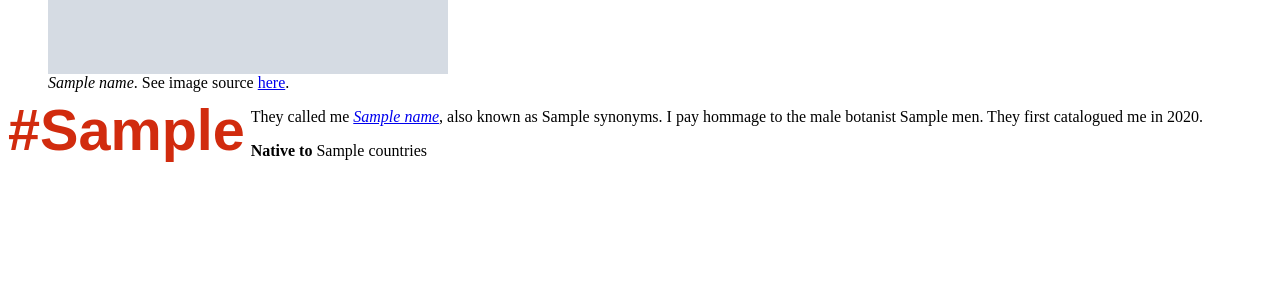
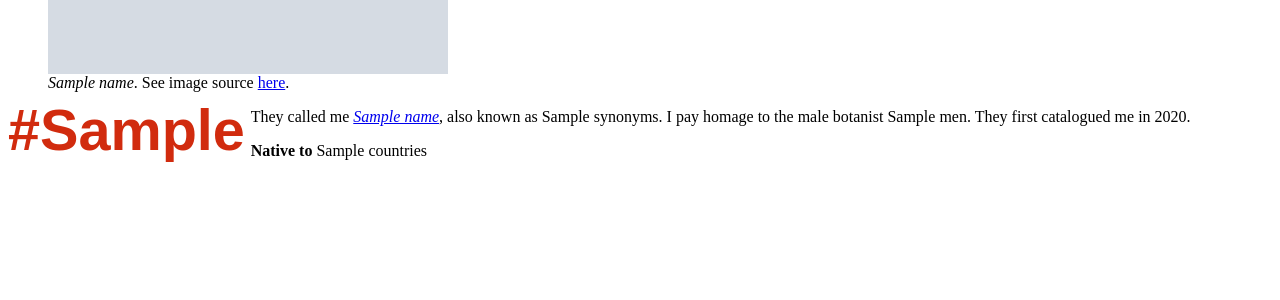
Before and after one commit to TaiLinhares/named-after-men, a Python web app: template src/templates/wp_template.html in a window 1280 px wide. Shown: the part 242-542 px from the top of the page. Run offline with Jinja, Linux system fonts and the light colour scheme; the template is opened without the code that fills it: most values are stand-ins (such as "Sample title", 1, 10 or a date in 2020); grey boxes marked "Sample" are stand-in pictures.

Commit message:
Corrected grammar spelling in template

```diff
--- a/src/notifications.py
+++ b/src/notifications.py
@@ -43,5 +43,6 @@ def send_email(e, SENDGRID_API_KEY, NOTIFY_EMAIL):
             html_content=HtmlContent(html))
     response = sg.send(message=content)
     logger.info(response.status_code)
+    # logger.info(response.body)
     logger.info((response.body).decode("utf-8")) # is empty, see why
     logger.info(response.headers)
--- a/src/plant.py
+++ b/src/plant.py
@@ -50,7 +50,7 @@ class Plant():
         Returns tuple corresponding to the plant's row in DB"""
 
         # Define post ID
-        start_day = datetime.date(2021, 7, 9)
+        start_day = datetime.date(2021, 7, 8)
         today = datetime.date.today()
         post_idx = (today - start_day).days + 1
 
--- a/src/templates/wp_template.html
+++ b/src/templates/wp_template.html
@@ -10,7 +10,7 @@
     <div class="wp-block-column" style="flex-basis:50%">
         <p></p><p></p><p></p>
         <p id="plant_text">
-            <span style="color: #d12b0e; font-size:3.6em; font-weight: 800; font-family: \'inter-val\',sans-serif; margin:0.05em 0.1em 0.1em 0; line-height: .68; float:left" >#{{ post_day }} </span>They called me {% if wiki == None %}<i>{{ name }}</i>{% else %}<i><a href="{{ wiki }}">{{ name }}</a></i>{% endif %}{% if synonyms != '' %}, also known as {{ synonyms }}{% else %}{% endif %}{% if ',' in men %}. I pay hommage to the male botanists {{ men }}{% else %}. I pay hommage to the male botanist {{ men }}{% endif %}. They first catalogued me in {{ year }}.
+            <span style="color: #d12b0e; font-size:3.6em; font-weight: 800; font-family: \'inter-val\',sans-serif; margin:0.05em 0.1em 0.1em 0; line-height: .68; float:left" >#{{ post_day }} </span>They called me {% if wiki == None %}<i>{{ name }}</i>{% else %}<i><a href="{{ wiki }}">{{ name }}</a></i>{% endif %}{% if synonyms != '' %}, also known as {{ synonyms }}{% else %}{% endif %}{% if ',' in men %}. I pay homage to the male botanists {{ men }}{% else %}. I pay homage to the male botanist {{ men }}{% endif %}. They first catalogued me in {{ year }}.
         </p>
     </div>
 </div>
```
